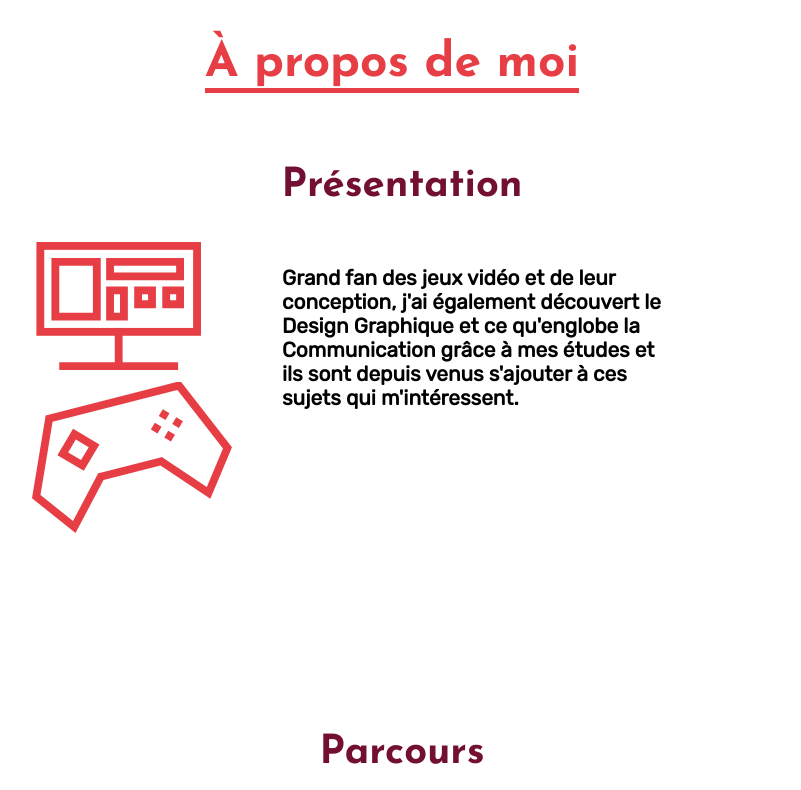
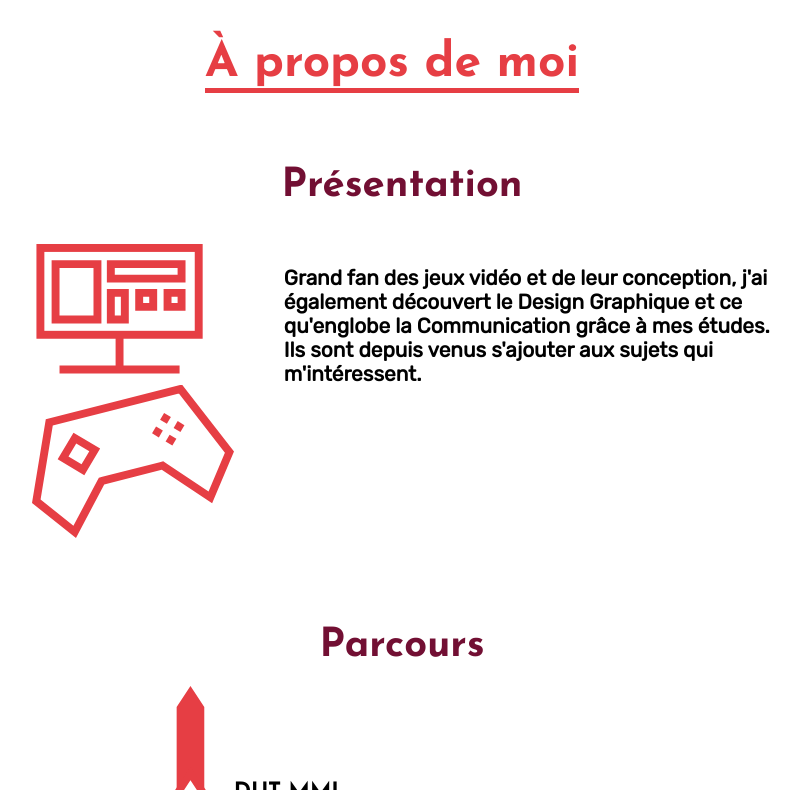
Before and after one commit to ArthurJeannon/arthurjeannon.github.io, a plain HTML site: page index.html in a window 1280 px wide. Shown: the part 880-1670 px from the top of the page, without its empty margins (248-1049 px from the left). Drawn offline with Linux system fonts and the light colour scheme.

Commit message:
Add files via upload

```diff
--- a/css/style.css
+++ b/css/style.css
@@ -322,9 +322,8 @@ main{
 main section{
     margin: auto;
     width: 800px;
-    min-height: 500px;
 
-    margin-bottom: 100px;
+    margin-bottom: 70px;
 }
 
 main section h2{
@@ -354,7 +353,8 @@ main section div.me{
 
 main section p{
     box-sizing: border-box;
-    width: 400px;
+
+    width: auto;
 
     text-align: left;
 
@@ -378,7 +378,13 @@ main svg.parcousvg{
 }
 
 #pre figure, #pro figure{
-    width: 25%;
+    width: 100%;
+    height: auto;
+}
+
+#pre figure img{
+    width: 100%;
+    height: 100%;
 }
 
 main img.bigger{
--- a/index.html
+++ b/index.html
@@ -5,7 +5,7 @@
 
     <link rel="stylesheet" type="text/css" href="css/style.css">
     <link rel="stylesheet" type="text/css" href="css/svg.css">
-    <script type="text/javascript" src="js/scroll.js"></script>
+    <script src="js/scroll.js"></script>
 
     <link href="https://fonts.googleapis.com/css?family=Josefin+Sans:400,600,700&display=swap" rel="stylesheet">
     <link href="https://fonts.googleapis.com/css?family=Rubik&display=swap" rel="stylesheet">
@@ -67,7 +67,7 @@
             <h2>Présentation</h2>
             <div class="me">
                 <figure><img src="media/hobbies.svg" alt=""></figure>
-                <p>Grand fan des jeux vidéo et de leur conception, j'ai également découvert le Design Graphique et ce qu'englobe la Communication grâce à mes études et ils sont depuis venus s'ajouter à ces sujets qui m'intéressent.</p>
+                <p>Grand fan des jeux vidéo et de leur conception, j'ai également découvert le Design Graphique et ce qu'englobe la Communication grâce à mes études. Ils sont depuis venus s'ajouter aux sujets qui m'intéressent.</p>
             </div>
         </section>
         <section>
@@ -91,7 +91,7 @@
             <h2>Mon projet</h2>
             <div class="me">
                 <figure><img src="media/fusee.svg" alt=""></figure>
-                <p>Je souhaite approfondir mes compétences de communication autour d'un projet car j'estime beaucoup ce savoir. Je désire par la suite m'orienter dans le domaine du jeu vidéo avec ces bagages en poche.</p>
+                <p>A long terme, j'aimerais m'orienter dans le domaine du jeu vidéo. C'est pourquoi, je souhaite mêler l'utile à l'agréable en approfondissant mes compétences dans le domaine de la communication autour d'un projet. Il est pour moi important d'avoir des connaissances solides dans ce domaine pour pouvoir mener à bien mes futurs projets.</p>
             </div>
         </section>
     </main>
```
Also changed, not shown: jeu.html (+4 -5 lines).
